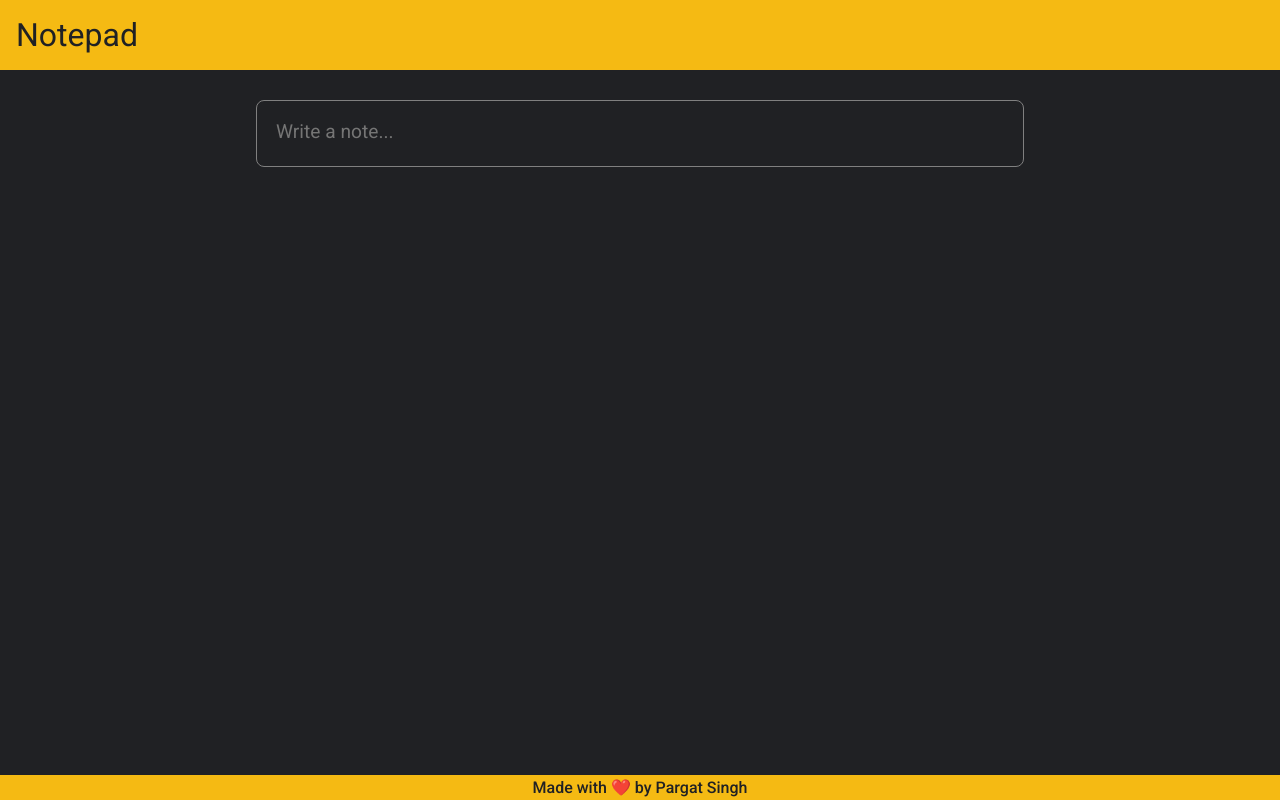
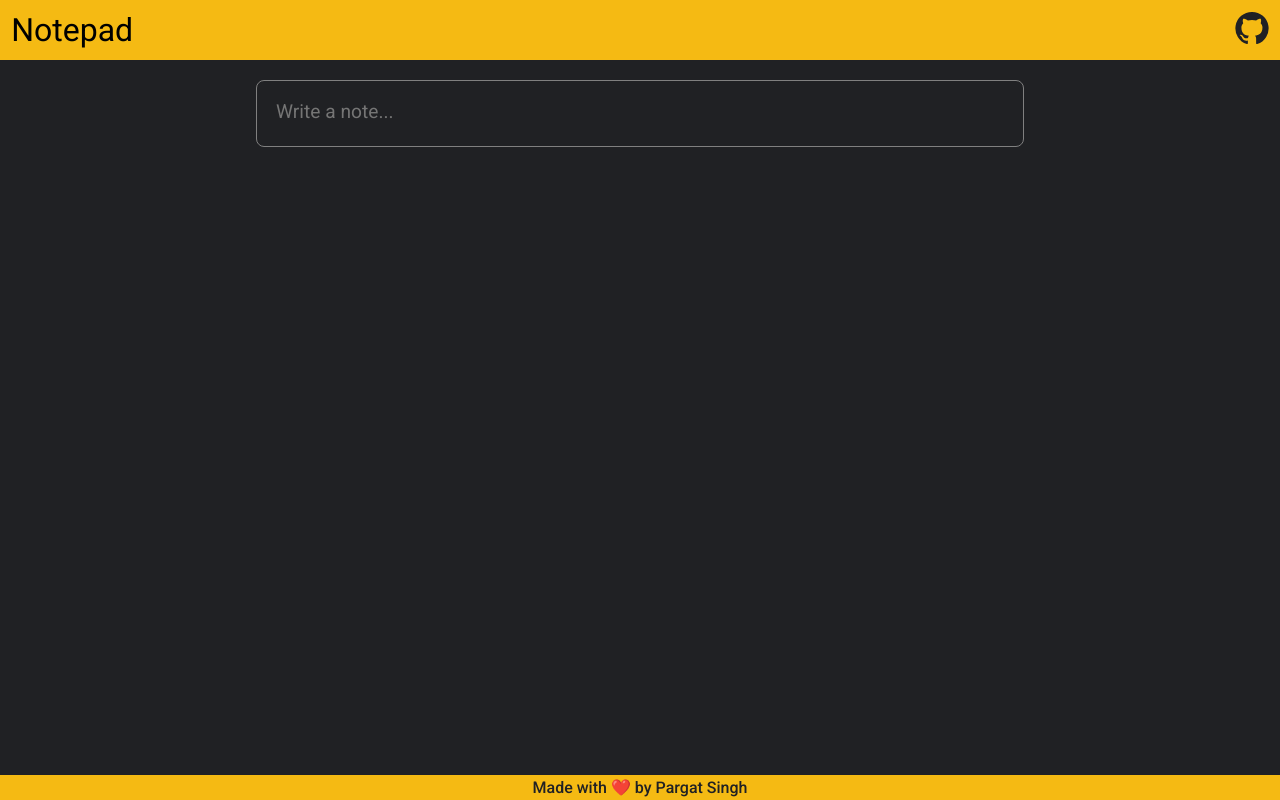
Before and after one commit to Pargat-Dhanjal/Notepad, a React (Create React App) app: page / in a window 1280 px wide. Built offline with nearby package versions, Linux system fonts and the light colour scheme.

Commit message:
feat: new styles, github page link

```diff
--- a/public/styles.css
+++ b/public/styles.css
@@ -13,15 +13,31 @@ body {
 }
 
 header {
+  position: fixed;
+  top: 0;
+  width: 100%;
   background-color: #f5ba13;
-  padding: 1rem;
+  padding: 0.7rem;
+  z-index: 10;
 }
 
 header h1 {
-  color: #202124;
+  display: inline;
   font-size: 2rem;
   font-family: "Roboto", sans-serif;
   font-weight: 400;
+}
+
+.github {
+  color: #202124;
+  float: right;
+  margin: 0.3rem;
+  transform: scale(1.5);
+  cursor: pointer;
+}
+
+.github:hover {
+  transform: scale(1.6);
 }
 
 footer {
@@ -52,9 +68,9 @@ footer a:hover {
   color: whitesmoke;
   border: 1px solid gray;
   border-radius: 0.5rem;
-  padding: 2rem;
+  padding: 1rem;
   width: 13rem;
-  margin: 16px;
+  margin: 1rem;
   float: left;
 }
 
@@ -76,19 +92,22 @@ footer a:hover {
   position: relative;
   background: transparent;
   float: right;
-  margin-right: 10px;
+  margin-right: 0.2rem;
   color: #f5ba13;
   border: none;
-  width: 36px;
-  height: 36px;
   cursor: pointer;
   outline: none;
+}
+
+.note button:hover {
+  color: #f4ce65;
+  transform: scale(1.1);
 }
 
 form.create-note {
   position: relative;
   width: 60%;
-  margin: 30px auto 20px auto;
+  margin: 5rem auto 1rem auto;
   background: #202124;
   padding: 15px;
   border: 1px solid gray;
@@ -111,15 +130,15 @@ form.create-note textarea {
 
 form.create-note button {
   position: absolute;
-  right: 18px;
-  bottom: -18px;
+  right: 1rem;
+  bottom: -1.5rem;
   background: #f5ba13;
   color: #202124;
   border: none;
   border: 1px solid gray;
-  border-radius: 0.5rem;
-  width: 36px;
-  height: 36px;
+  border-radius: 2rem;
+  width: 3rem;
+  height: 3rem;
   cursor: pointer;
   outline: none;
 }
@@ -130,10 +149,6 @@ form.create-note button {
     width: 40%;
   }
 
-  .note button {
-    padding: 1rem;
-  }
-
   .icons {
     transform: scale(1.1);
   }
--- a/src/components/Header.jsx
+++ b/src/components/Header.jsx
@@ -1,9 +1,16 @@
 import React from "react";
+import GitHubIcon from '@mui/icons-material/GitHub';
+
+function openGithub(){
+  window.open("https://github.com/Pargat-Dhanjal/Notepad")
+}
+
 
 function Header() {
   return (
     <header>
       <h1>Notepad</h1>
+      <GitHubIcon className="github" onClick={openGithub} />
     </header>
   );
 }
```
